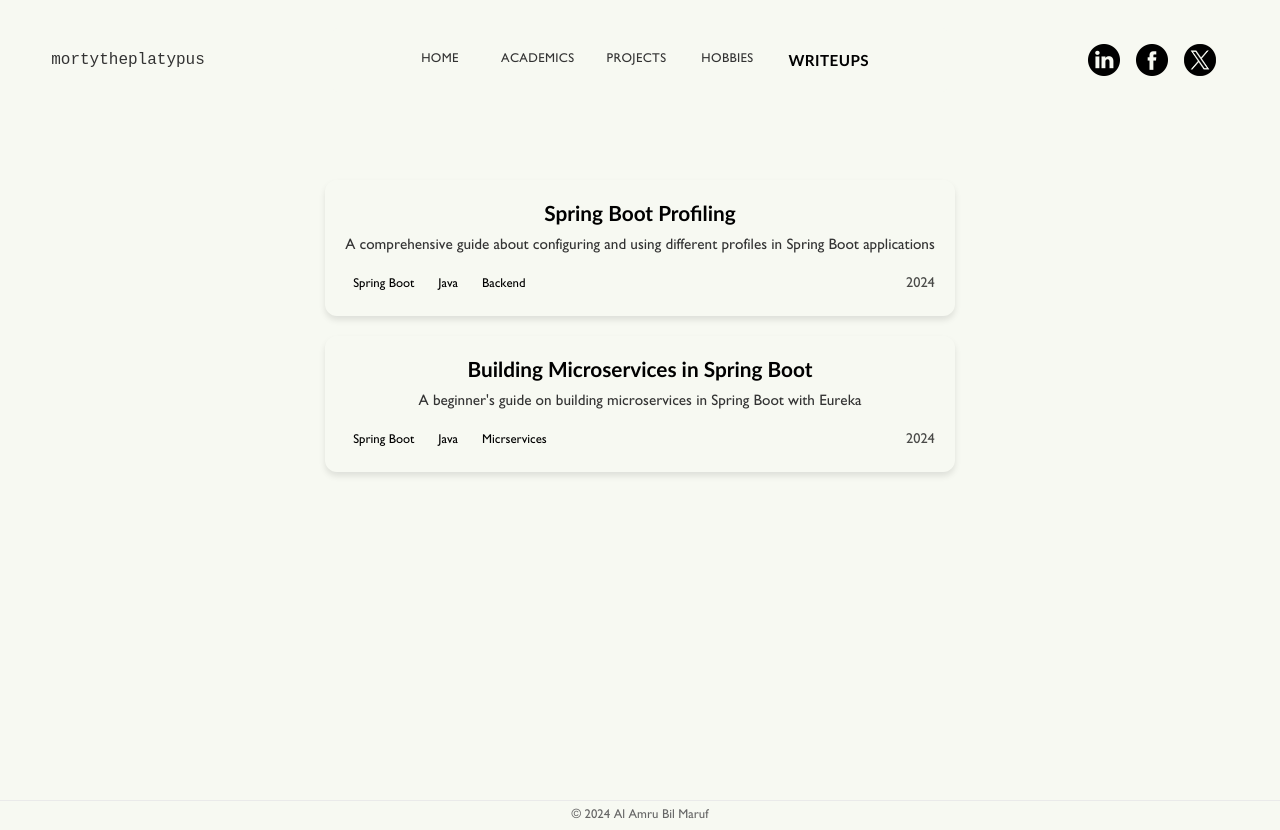
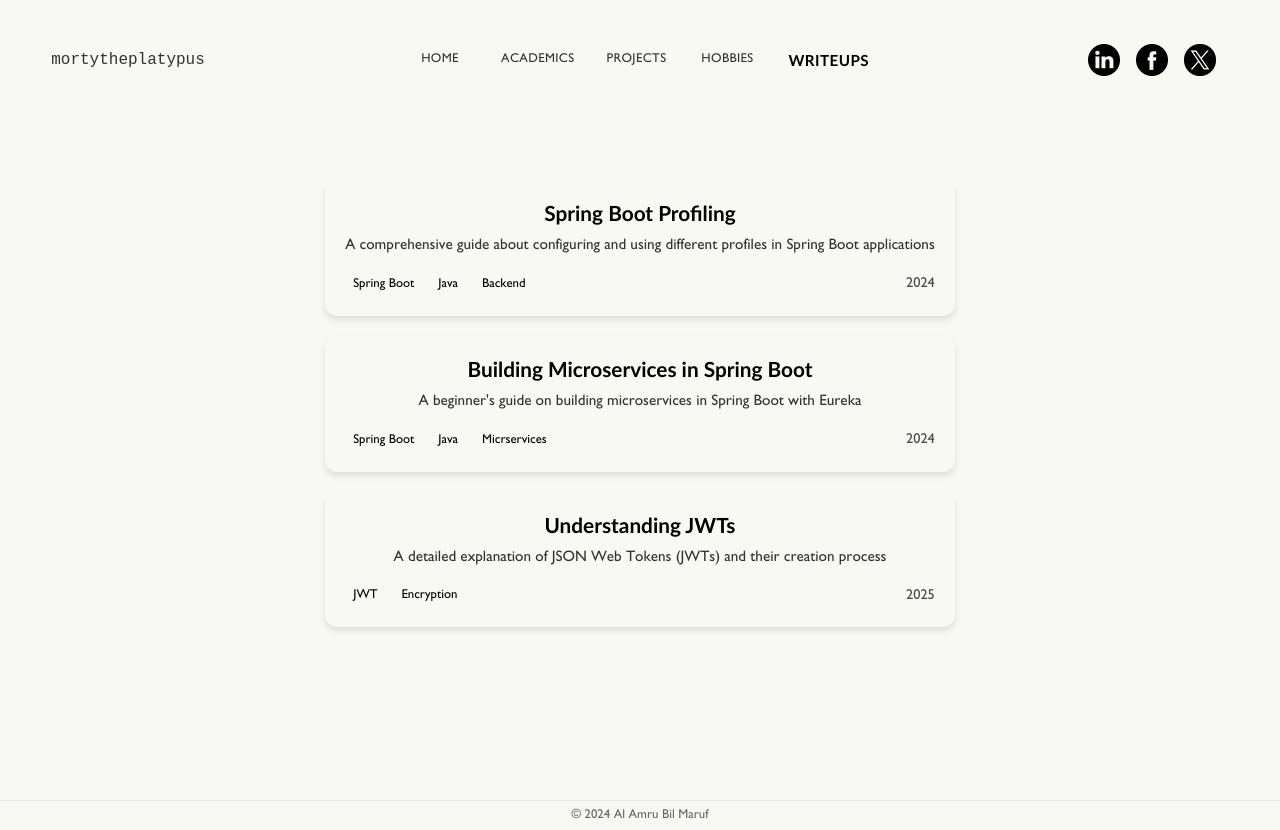
Before and after one commit to mortytheplatypus/mortytheplatypus.github.io, a React (Create React App) app: page /writeups in a window 1280 px wide. Built offline with nearby package versions, Linux system fonts and the light colour scheme.

Commit message:
feat: add jwt article

```diff
--- a/src/components/tabs/Writeups.js
+++ b/src/components/tabs/Writeups.js
@@ -17,6 +17,13 @@ export const Writeups = () => {
       link: "https://feline-week-e64.notion.site/Building-Microservices-in-Spring-Boot-with-Eureka-1405ba87cb0b806ba922ed1f6d91f1f9?pvs=4",
       tags: ["Spring Boot", "Java", "Micrservices"],
       date: "2024"
+    },
+    {
+      title: "Understanding JWTs",
+      description: "A detailed explanation of JSON Web Tokens (JWTs) and their creation process",
+      link: "https://www.notion.so/Understanding-JWTs-1cd5ba87cb0b8037b4bdc7029b39d4a5",
+      tags: ["JWT", "Encryption"],
+      date: "2025"
     }
   ];
 
```
